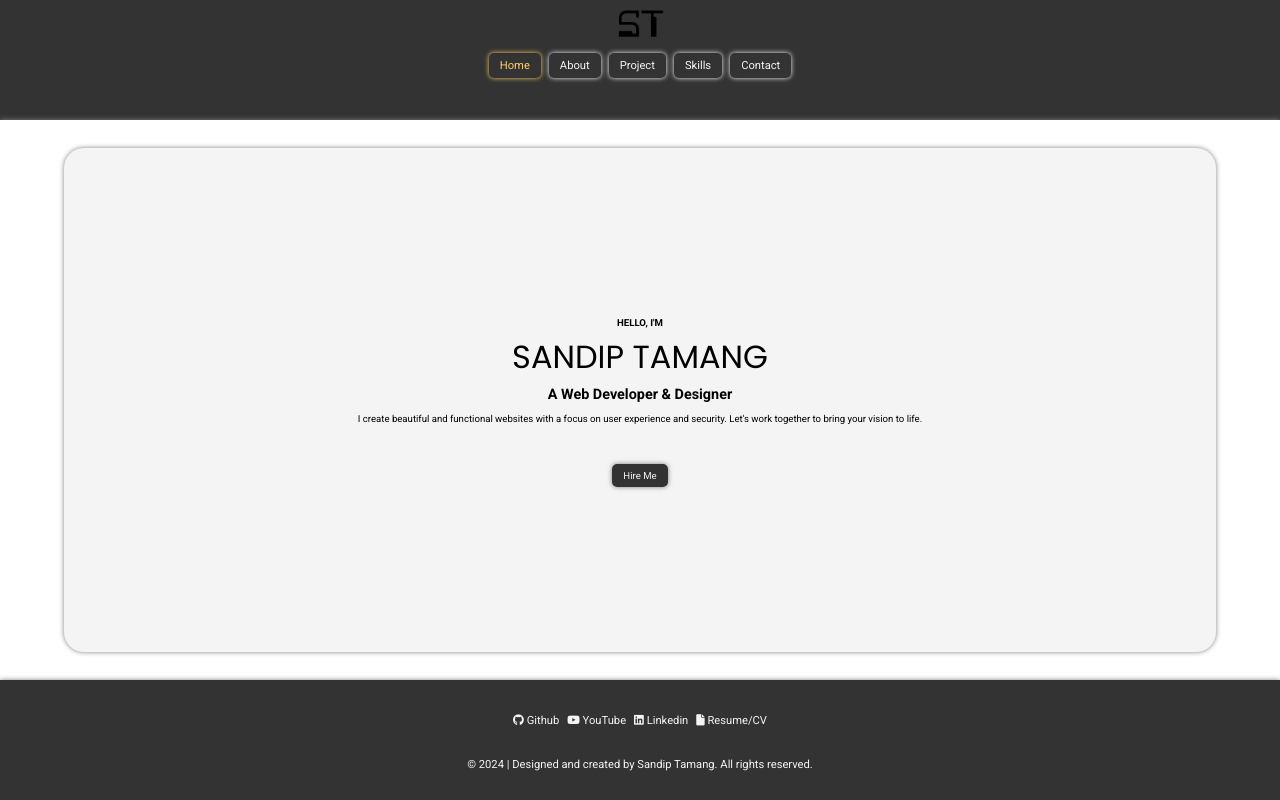
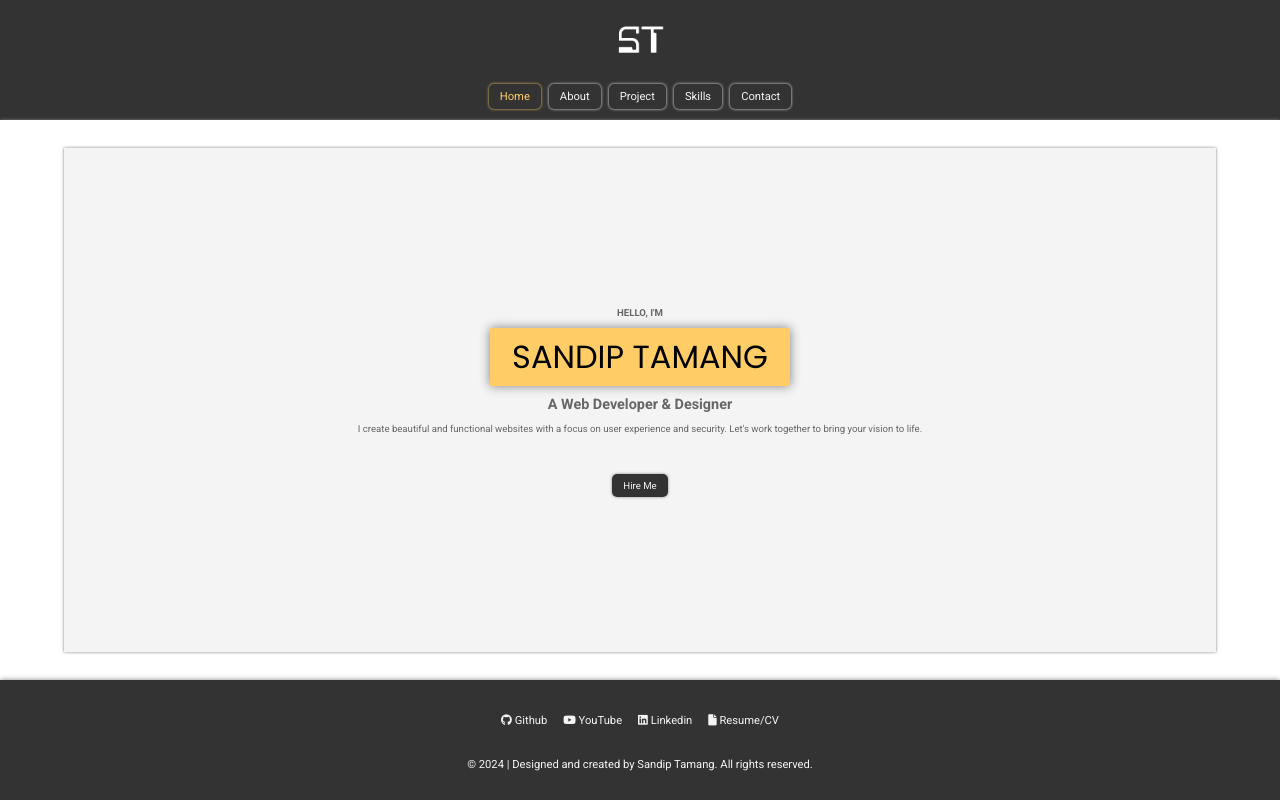
Before and after one commit to YetiTheSleepingChancellor/Super_Sandip, a plain HTML site: page index.html in a window 1280 px wide. Drawn offline with Linux system fonts and the light colour scheme.

Commit message:
Add files via upload

```diff
--- a/index.html
+++ b/index.html
@@ -18,7 +18,7 @@
         <!-- header -->
         <div class="header" style="box-shadow: 0px 0px 5px 0px grey;">
             <div class="logo">
-                <img src="digitaldreamer-01.png" alt="Logo" width="50px">
+                <img src="logo.png" alt="Logo" width="50px">
             </div>
             <div class="nav">
                 <ul>
--- a/style.css
+++ b/style.css
@@ -28,6 +28,7 @@ body, html {
     align-items: center;
     justify-content: flex;
     flex-direction: column;
+    justify-content: space-evenly;
 }
 
 .nav ul{
@@ -45,20 +46,19 @@ body, html {
     color: #f4f4f4;
     padding: 6px 11px;
     border-radius: 5px;
-    box-shadow: 0px 0px 5px #f7f7f7;
+    box-shadow: 0px 0px 3px #f4f4f4;
 }
 
 .nav a:hover {
-    background-color: #333;
     color: #FFCC66;
     transition: 0.3s ease-out;
-    box-shadow: 0px 0px 5px #FFCC66;
+    box-shadow: 0px 0px 3px #FFCC66;
 
 }
 
 #active {
     color: #FFCC66;
-    box-shadow: 0px 0px 5px #FFCC66;
+    box-shadow: 0px 0px 3px #FFCC66;
 }
 
 
@@ -67,7 +67,7 @@ body, html {
     display: flex;
     align-items: center;
     justify-content: center;
-    box-shadow: 0px 0px 5px 0px grey;
+    box-shadow: 0px 0px 3px 0px #808080;
 }
 
 .hero {
@@ -79,8 +79,8 @@ body, html {
     margin: auto;
     justify-content: center;
     flex-direction: column;
-    box-shadow: 0px 0px 5px grey;
-    border-radius: 20px;
+    box-shadow: 0px 0px 3px #808080;
+    /* border-radius: 20px; */
     padding: 10px;
 
 }
@@ -99,25 +99,39 @@ body, html {
     font-family: "Poppins", sans-serif;
     font-weight: 400;
     font-style: normal;
+    background-color: #FFCC66;
+    width: 300px;
+    margin: auto;
+    box-shadow: 0px 0px 10px 0px grey;
+
+
 }
 
 .content h2 {
     font-size: 0.9em;
     font-weight: 300;
+    margin-top:10px;
+    color: #666666
+
 }
 
 .content h3 {
     font-size: 0.6em;
     font-weight: 300;
+    margin-bottom:10px;
+    color: #666666
+
+
 }
 
 .content p {
     padding: 10px 0px 40px 0px;
-    font-size: 0.6em
+    font-size: 0.6em;
+    color: #666666
 }
 
 .footer {
-    box-shadow: 0px 0px 5px 0px grey;
+    box-shadow: 0px 0px 5px 0px #808080;
     background-color: #333333;
     display: flex;
     align-items: center;
@@ -136,7 +150,7 @@ body, html {
 
 .links a {
     text-decoration: none;
-    margin: 0px 4px;
+    margin: 0px 8px;
     font-size: 0.7em;
     color: #f4f4f4;
 }
@@ -151,13 +165,13 @@ body, html {
 }
 
 .btn {
-    box-shadow: 0px 0px 5px 0px grey;
+    box-shadow: 0px 0px 3px 0px #808080;
     text-decoration: none;
     font-size: 0.6em;
     padding: 6px 11px;
     border-radius: 5px;
     background-color: #333333;
-    color: #f4f4f4
+    color: #f4f4f4;
 }
 
 .btn:hover {
```
Also changed, not shown: logo.png (added).
